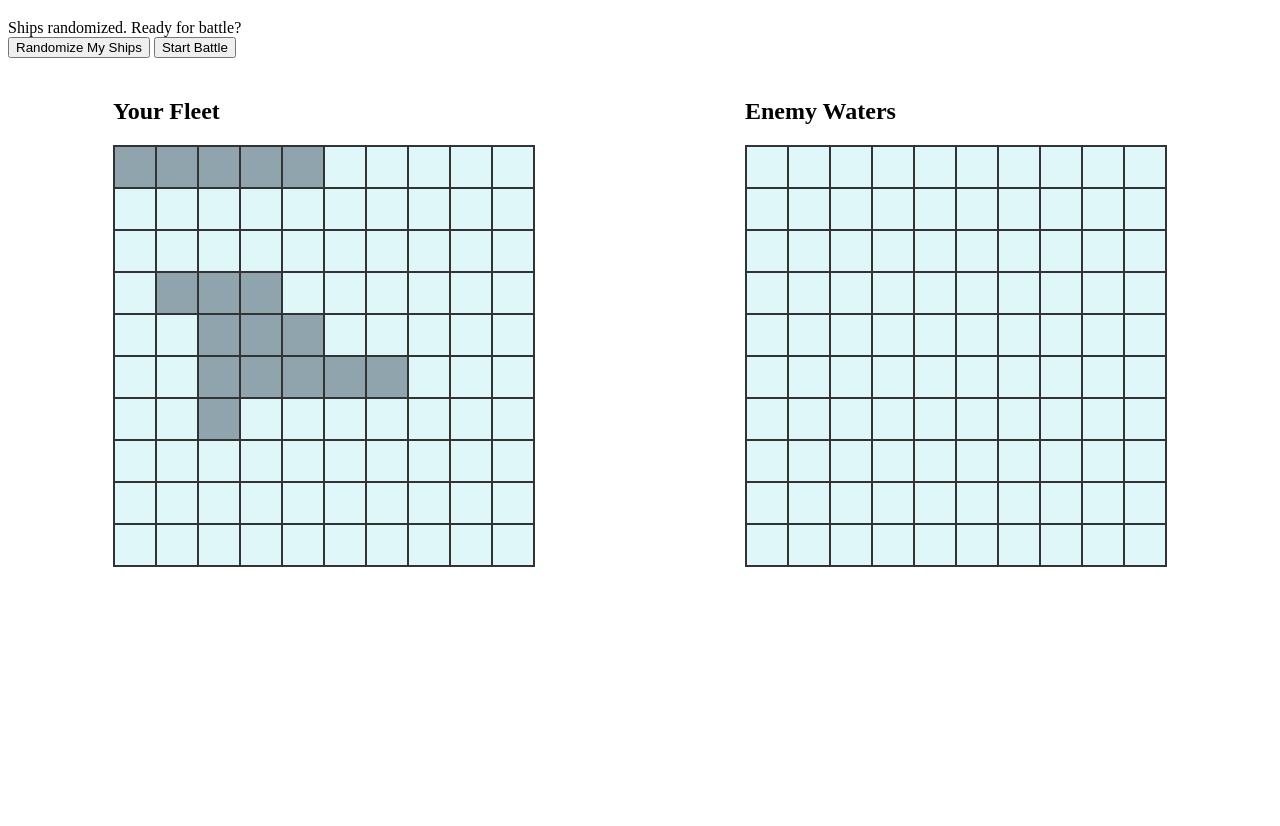
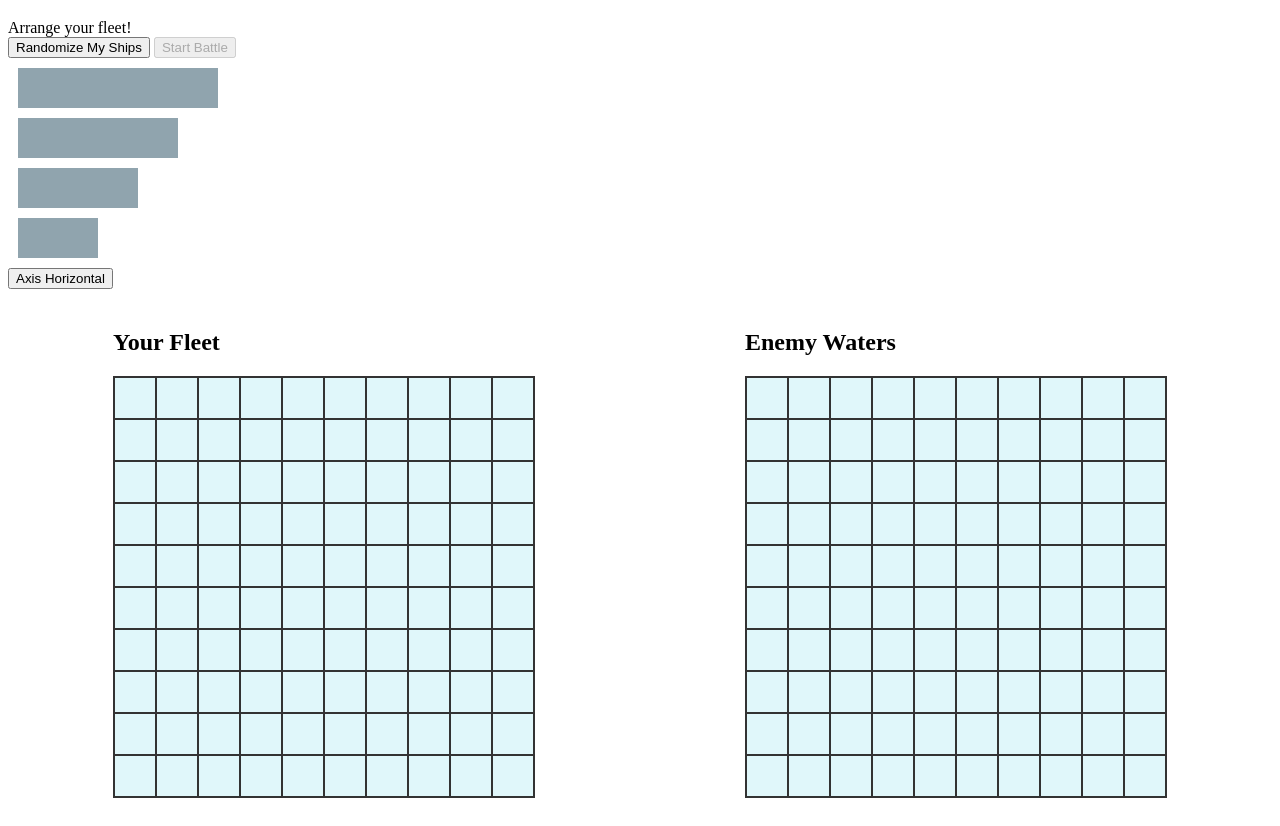
Before and after one commit to JANS66/battleship, a website built with webpack: page src/index.html in a window 1280 px wide. Shown: the part 61-887 px from the top of the page. Before the commit the page ends 800 px from the top, so only its background shows below. Built offline with nearby package versions, Linux system fonts and the light colour scheme.

Commit message:
feat: implement drag-and-drop ship placement with event delegation

```diff
--- a/src/index.html
+++ b/src/index.html
@@ -12,6 +12,35 @@
       <div id="setup-controls">
         <button id="randomize-button">Randomize My Ships</button>
         <button id="start-button">Start Battle</button>
+      </div>
+      <div id="setup-container">
+        <div id="ship-dock">
+          <div
+            class="draggable-ship"
+            draggable="true"
+            data-length="5"
+            data-id="carrier"
+          ></div>
+          <div
+            class="draggable-ship"
+            draggable="true"
+            data-length="4"
+            data-id="battleship"
+          ></div>
+          <div
+            class="draggable-ship"
+            draggable="true"
+            data-length="3"
+            data-id="destroyer"
+          ></div>
+          <div
+            class="draggable-ship"
+            draggable="true"
+            data-length="2"
+            data-id="patrol-boat"
+          ></div>
+        </div>
+        <button id="axis-button">Axis Horizontal</button>
       </div>
     </header>
 
--- a/src/main.js
+++ b/src/main.js
@@ -1,7 +1,7 @@
 import './styles.css';
 import Player from './models/Player';
-import Ship from './models/Ship';
 import domController from './modules/domController';
+import dragDropController from './modules/dragDropController';
 
 // --- INITIALIZATION ---
 let player = new Player('Human');
@@ -9,39 +9,61 @@
 let isGameOver = false;
 let gameStarted = false;
 
-// Define the fleet
-const getFleet = () => [
-  new Ship(5),
-  new Ship(4),
-  new Ship(3),
-  new Ship(3),
-  new Ship(2),
-];
+const initGame = () => {
+  // 1. Initial Render
+  domController.renderBoard(
+    player.board,
+    document.getElementById('player-board')
+  );
+  domController.renderBoard(
+    computer.board,
+    document.getElementById('computer-board')
+  );
 
-// --- PLACEMENT LOGIC ---
-const randomizeBoards = () => {
-  if (gameStarted) return;
+  // Ensure start button is disabled until all ships are placed
+  const startButton = document.getElementById('start-button');
+  startButton.disabled = true;
 
-  // Reset players/boards
-  player = new Player('Human');
-  computer = new Player('Computer', true);
+  // 2. Computer always places randomly
+  const fleetConfigs = [5, 4, 3, 2]; // Standard lengths
+  computer.board.placeShipsRandomly(fleetConfigs);
 
-  // Randomly place ships
-  player.board.placeShipsRandomly(getFleet());
-  computer.board.placeShipsRandomly(getFleet());
-
-  updateGame();
-  domController.updateStatus('Ships randomized. Ready for battle?');
+  // 3. Initialize Drag and Drop for Human
+  dragDropController(player, () => {
+    // handles rerendering after a drop
+    domController.renderBoard(
+      player.board,
+      document.getElementById('player-board')
+    );
+  });
 };
 
 const startGame = () => {
   gameStarted = true;
   document.getElementById('setup-controls').classList.add('hidden'); // Hide buttons
   domController.updateStatus('Game Started! Attack the enemy board.');
-  updateGame();
+  updateUI();
+};
+
+const updateUI = () => {
+  domController.renderBoard(
+    player.board,
+    document.getElementById('player-board')
+  );
+  domController.renderBoard(
+    computer.board,
+    document.getElementById('computer-board'),
+    gameStarted ? handleAttack : null
+  );
 };
 
 // --- GAME LOOP LOGIC ---
+
+const endGame = (message) => {
+  isGameOver = true;
+  domController.updateStatus(message);
+};
+
 const handleAttack = (x, y) => {
   // Prevent attacking before game starts
   if (isGameOver || !gameStarted) return;
@@ -51,7 +73,7 @@
 
   // If attack was valid
   if (attackResult !== undefined) {
-    updateGame();
+    updateUI();
 
     if (computer.board.allShipsSunk()) {
       endGame('You Win! The enemy fleet is at the bottom of the sea.');
@@ -68,7 +90,7 @@
   if (isGameOver) return;
 
   computer.makeRandomMove(player.board);
-  updateGame();
+  updateUI();
 
   if (player.board.allShipsSunk()) {
     endGame('Game Over! Your fleet has been destroyed.');
@@ -77,31 +99,5 @@
   }
 };
 
-const updateGame = () => {
-  const playerBoardContainer = document.getElementById('player-board');
-  const computerBoardContainer = document.getElementById('computer-board');
-
-  // Render Player board
-  domController.renderBoard(player.board, playerBoardContainer);
-
-  // Render Computer board and pass handleAttack only if game has started
-  domController.renderBoard(
-    computer.board,
-    computerBoardContainer,
-    gameStarted ? handleAttack : null
-  );
-};
-
-const endGame = (message) => {
-  isGameOver = true;
-  domController.updateStatus(message);
-};
-
-// --- EVENT LISTENERS ---
-document
-  .getElementById('randomize-button')
-  .addEventListener('click', randomizeBoards);
 document.getElementById('start-button').addEventListener('click', startGame);
-
-// Initial Setup
-randomizeBoards();
+initGame();
--- a/src/models/GameBoard.js
+++ b/src/models/GameBoard.js
@@ -1,3 +1,5 @@
+import Ship from './Ship';
+
 class GameBoard {
   constructor() {
     // A 10x10 board initialized with null
@@ -38,8 +40,8 @@
     this.ships.push(ship);
   }
 
-  placeShipsRandomly(shipsArray) {
-    shipsArray.forEach((ship) => {
+  placeShipsRandomly(lengthsArray) {
+    lengthsArray.forEach((length) => {
       let placed = false;
       while (!placed) {
         const x = Math.floor(Math.random() * 10);
@@ -47,7 +49,8 @@
         const vertical = Math.random() > 0.5;
 
         try {
-          this.placeShip(ship, x, y, vertical);
+          // Create a bran new Ship instance for every placement
+          this.placeShip(new Ship(length), x, y, vertical);
           placed = true;
         } catch (error) {}
       }
@@ -85,4 +88,4 @@
   }
 }
 
-module.exports = GameBoard;
+export default GameBoard;
--- a/src/models/Player.js
+++ b/src/models/Player.js
@@ -1,4 +1,4 @@
-const GameBoard = require('./GameBoard');
+import GameBoard from './GameBoard';
 
 class Player {
   constructor(name, isComputer = false) {
@@ -33,4 +33,4 @@
   }
 }
 
-module.exports = Player;
+export default Player;
--- a/src/modules/domController.js
+++ b/src/modules/domController.js
@@ -6,6 +6,10 @@
       row.forEach((cell, y) => {
         const cellDiv = document.createElement('div');
         cellDiv.classList.add('cell');
+
+        // --- Setting the datasets ---
+        cellDiv.dataset.x = x;
+        cellDiv.dataset.y = y;
 
         // Styling based on state
         if (cell === 'hit') cellDiv.classList.add('hit');
--- /dev/null
+++ b/src/modules/dragDropController.js
@@ -0,0 +1,66 @@
+import Ship from '../models/Ship';
+
+const dragDropController = (player, renderCallback) => {
+  let currentAxis = 'horizontal';
+  let draggedShipLength = null;
+  let draggedShipElement = null;
+
+  // Axis Toggle
+  const axisButton = document.getElementById('axis-button');
+  axisButton.addEventListener('click', () => {
+    currentAxis = currentAxis === 'horizontal' ? 'vertical' : 'horizontal';
+    axisButton.textContent = `Axis ${currentAxis.charAt(0).toUpperCase() + currentAxis.slice(1)}`;
+  });
+
+  // Ship Dock listeners
+  const ships = document.querySelectorAll('.draggable-ship');
+  ships.forEach((ship) => {
+    ship.addEventListener('dragstart', (event) => {
+      draggedShipLength = parseInt(event.target.dataset.length);
+      draggedShipElement = event.target;
+    });
+  });
+
+  // --- Event Delegation on the Parent Board ---
+  const boardContainer = document.getElementById('player-board');
+
+  boardContainer.addEventListener('dragover', (event) => {
+    event.preventDefault(); // Required to allow drop
+  });
+
+  boardContainer.addEventListener('drop', (event) => {
+    event.preventDefault();
+
+    // Check if its a cell
+    const cell = event.target.closest('.cell');
+    if (!cell) return;
+
+    const x = parseInt(cell.dataset.x);
+    const y = parseInt(cell.dataset.y);
+    const isVertical = currentAxis === 'vertical';
+
+    try {
+      player.board.placeShip(new Ship(draggedShipLength), x, y, isVertical);
+
+      // 1. Hide the ship from the dock
+      draggedShipElement.classList.add('hidden');
+
+      // 2. Tell Main.js to redraw the board
+      renderCallback();
+
+      // 3. Check if game can start
+      checkIfAllPlaced();
+    } catch (error) {
+      console.warn('Invalid placement:', error.message);
+    }
+  });
+
+  const checkIfAllPlaced = () => {
+    const remaining = document.querySelectorAll('.draggable-ship:not(.hidden)');
+    if (remaining.length === 0) {
+      document.getElementById('start-button').disabled = false;
+    }
+  };
+};
+
+export default dragDropController;
--- a/src/styles.css
+++ b/src/styles.css
@@ -45,6 +45,43 @@
   color: white;
 } /* Visual for miss */
 
+.draggable-ship {
+  background-color: #90a4ae;
+  margin: 10px;
+  cursor: grab;
+}
+
+/* Specific lengths for the dock view */
+.draggable-ship[data-length='5'] {
+  width: 200px;
+  height: 40px;
+}
+.draggable-ship[data-length='4'] {
+  width: 160px;
+  height: 40px;
+}
+.draggable-ship[data-length='3'] {
+  width: 120px;
+  height: 40px;
+}
+.draggable-ship[data-length='2'] {
+  width: 80px;
+  height: 40px;
+}
+
+.hidden {
+  display: none;
+}
+
+/* Class to highlight potential drop zone */
+.drop-hover {
+  background-color: rgba(0, 255, 0, 0.3) !important;
+}
+
+.drop-invalid {
+  background-color: rgba(255, 0, 0, 0.3) !important;
+}
+
 /* Only hover on cells that havent been attacked yet */
 #computer-board .cell:not(.hit):not(.miss):hover {
   background-color: #b2ebf2; /* Slightly darker water */
```
